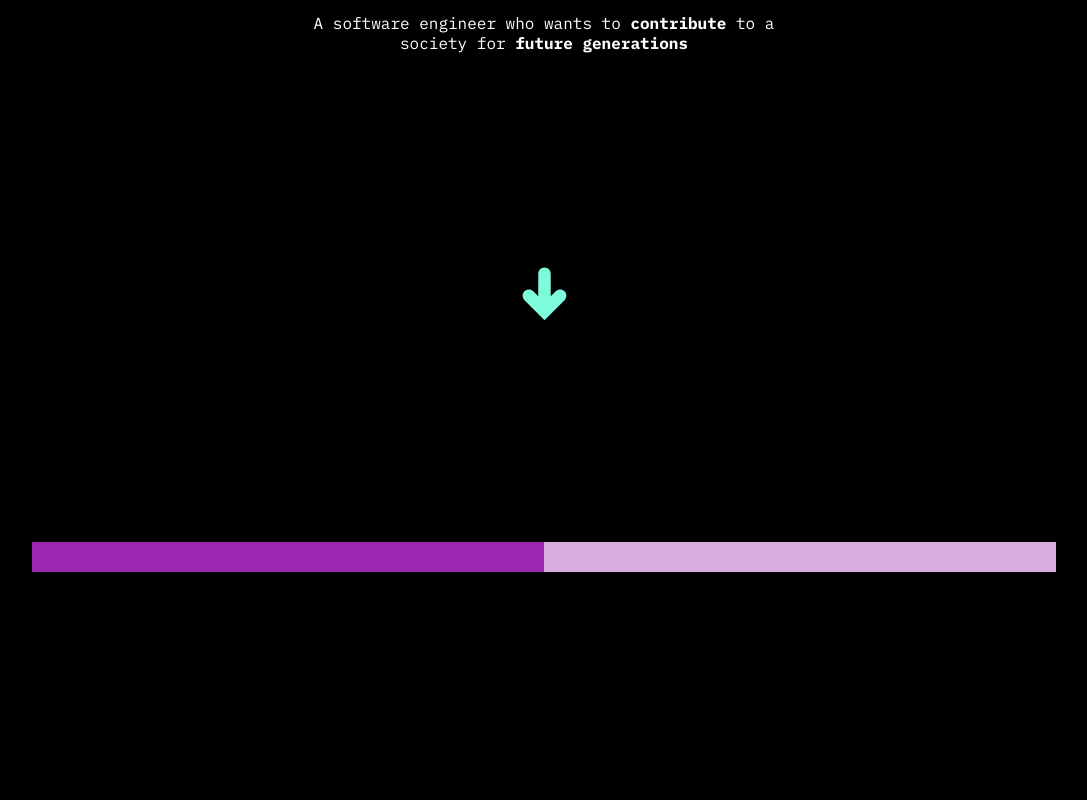
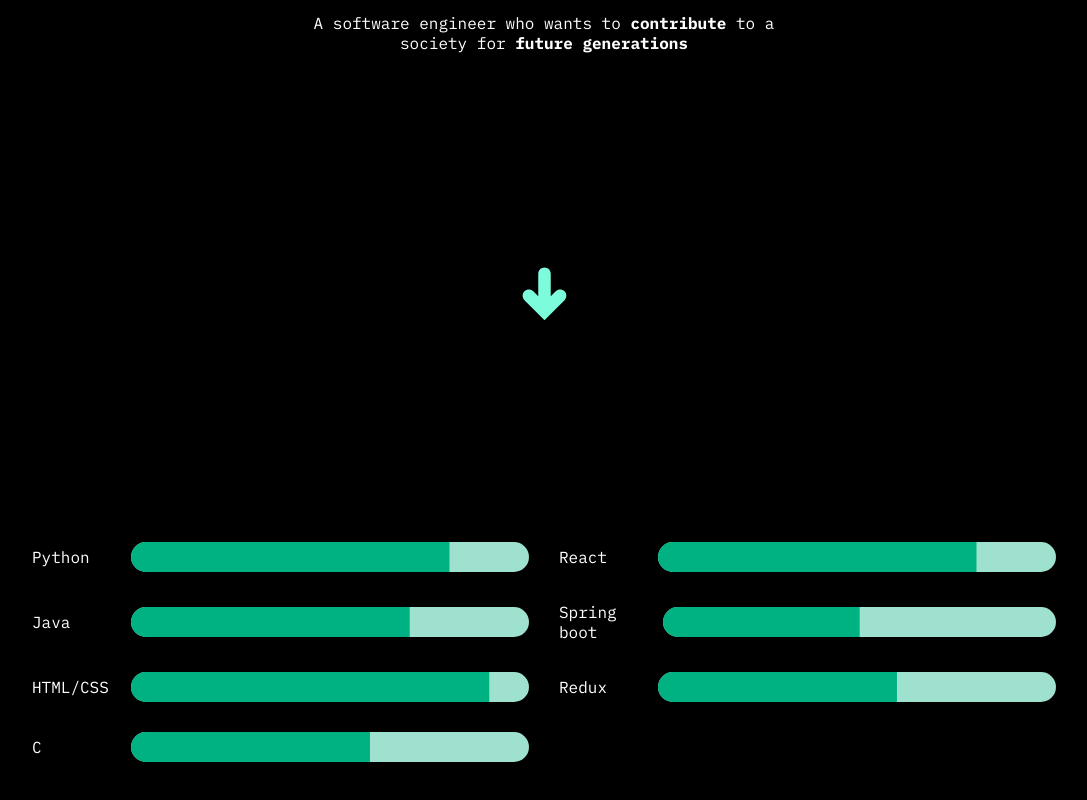
Before and after one commit to eun-chae-s/eun-chae-s.github.io, a React (Create React App) app: page /about in a window 1280 px wide. Shown: the part 495-1295 px from the top of the page, without its empty margins (96-1183 px from the left). Before the commit the page ends 1195 px from the top, so only its background shows below. Built offline with nearby package versions, Linux system fonts and the light colour scheme.

Commit message:
finish stat bar

```diff
--- a/src/css/AboutMe.css
+++ b/src/css/AboutMe.css
@@ -43,4 +43,19 @@
 .stats {
   height: 50%;
   width: 100%;
+  display: grid;
+  grid-template-columns: 1fr 1fr;
+  gap: 30px;
 }
+
+.stat-item {
+  display: flex;
+  flex-direction: row;
+  justify-content: space-between;
+  align-items: center;
+}
+
+.stat-item text {
+  color: white;
+  font-family: "IBM Plex Mono", monospace;
+}
--- /dev/null
+++ b/src/data/stats.json
@@ -0,0 +1,32 @@
+{
+  "entities": [
+    {
+      "lang": "Python",
+      "value": 80
+    },
+    {
+      "lang": "React",
+      "value": 80
+    },
+    {
+      "lang": "Java",
+      "value": 70
+    },
+    {
+      "lang": "Spring boot",
+      "value": 50
+    },
+    {
+      "lang": "HTML/CSS",
+      "value": 90
+    },
+    {
+      "lang": "Redux",
+      "value": 60
+    },
+    {
+      "lang": "C",
+      "value": 60
+    }
+  ]
+}
--- a/src/pages/AboutMe.js
+++ b/src/pages/AboutMe.js
@@ -4,6 +4,17 @@
 import "../css/AboutMe.css";
 import { TiArrowDownThick } from "react-icons/ti";
 import LinearProgress from "@mui/material/LinearProgress";
+import { createTheme, ThemeProvider } from "@mui/material";
+import * as stats from "../data/stats.json";
+
+const theme = createTheme({
+  palette: {
+    primary: {
+      main: "#00b182",
+      light: "#EDEDED",
+    },
+  },
+});
 
 function AboutMe() {
   return (
@@ -20,12 +31,19 @@
           <TiArrowDownThick color="#7cfcda" size={75}></TiArrowDownThick>
         </div>
         <div className="stats">
-          <LinearProgress
-            variant="determinate"
-            value={50}
-            color="secondary"
-            sx={{ height: "30px", width: "100%" }}
-          ></LinearProgress>
+          {stats.entities.map((stat) => (
+            <div className="stat-item">
+              <ThemeProvider theme={theme}>
+                <text>{stat.lang}</text>
+                <LinearProgress
+                  variant="determinate"
+                  value={stat.value}
+                  color="primary"
+                  sx={{ height: "30px", width: "80%", borderRadius: 5 }}
+                ></LinearProgress>
+              </ThemeProvider>
+            </div>
+          ))}
         </div>
       </div>
     </div>
```
